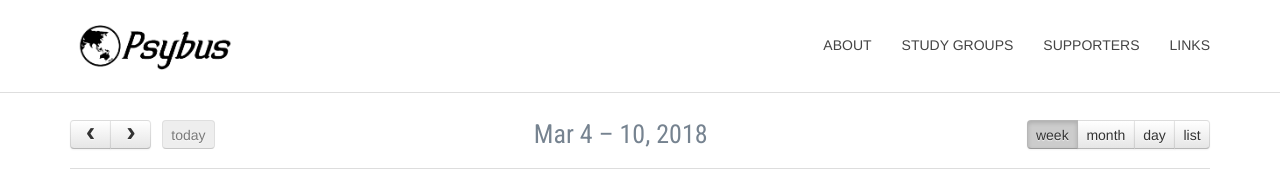
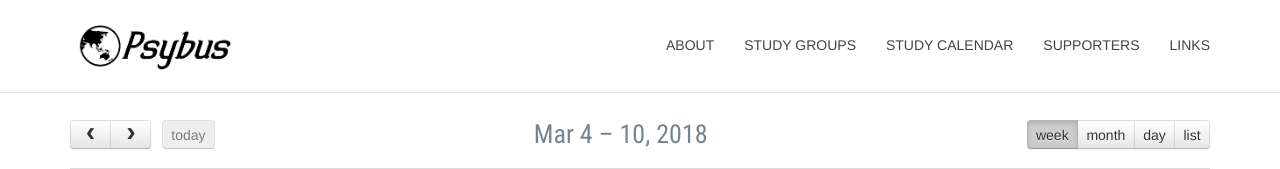
Before and after one commit to lynn-hong/psybus, a Django app: page /calendar/ in a window 1280 px wide. Shown: the top 169 px of the page. Run offline with Django 3.2, Linux system fonts and the light colour scheme; data that the repository does not hold is empty; some libraries are stand-ins or nearby versions; some web fonts are replaced.

Commit message:
navigation에 calendar 탭 추가(#2)

```diff
--- a/chronology/templates/chronology/base.html
+++ b/chronology/templates/chronology/base.html
@@ -75,6 +75,7 @@
                         <ul class="nav navbar-nav navbar-right">
                             <li><a href="{% url 'index' %}#about">About</a></li>
                             <li><a href="{% url 'index' %}#chronology">Study groups</a></li>
+                            <li><a href="{% url 'calendar' %}">Study calendar</a></li>
                             <!-- <li><a href="#">Timetable</a></li> -->
                             <!-- <li class="dropdown">
                                 <a href="#" class="dropdown-toggle" data-toggle="dropdown">Family<span class="caret"></span></a>
```
